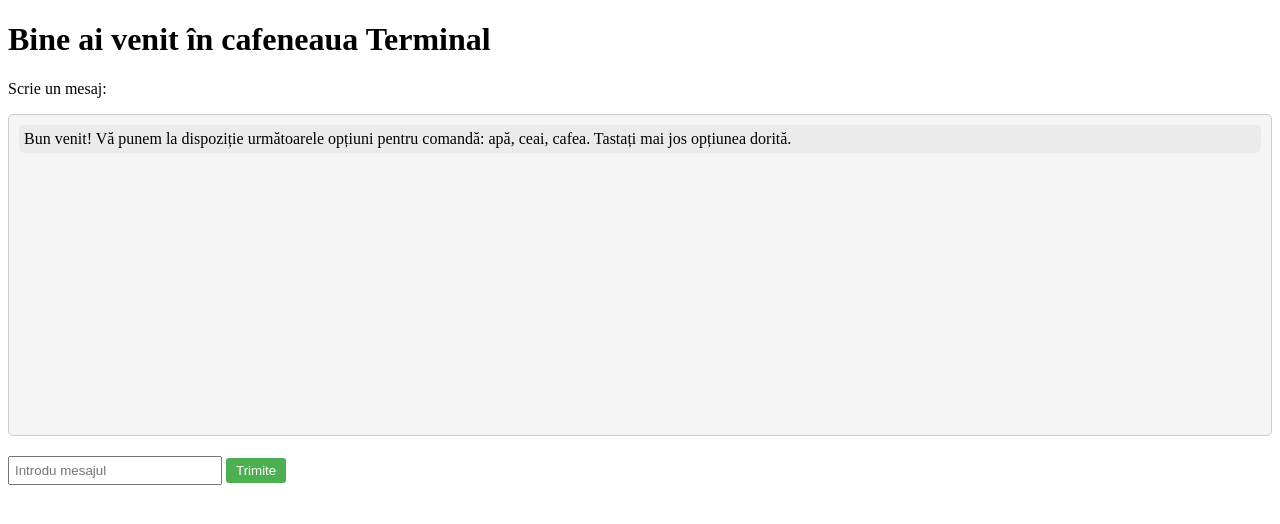
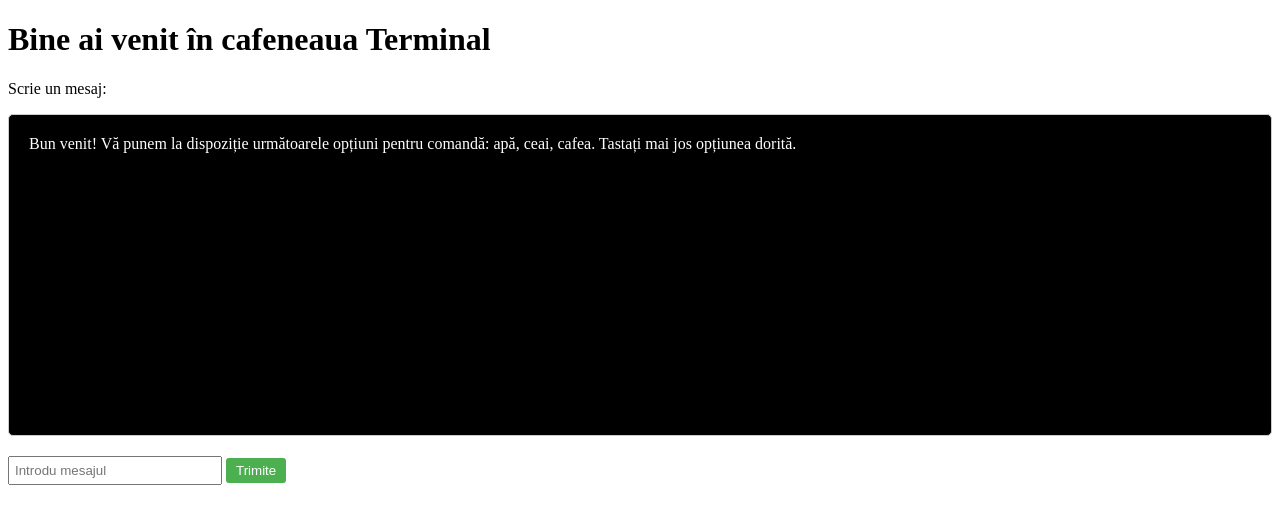
Before and after one commit to emimaostafe/b2tea, a PHP site: page /chat/chat.html in a window 1280 px wide. Shown: the top 524 px of the page. Run offline with PHP 8.4, Linux system fonts and the light colour scheme.

Commit message:
cu asta incep sa generez linkurile

```diff
--- a/client/chat/chat.css
+++ b/client/chat/chat.css
@@ -1,8 +1,10 @@
+
+
 /* Stilizare pentru chat */
 #chat-container {
   list-style-type: none;
   padding: 10px;
-    background-color: #f5f5f5;
+  background-color: black;
   border: 1px solid #ccc;
   border-radius: 5px;
   height: 300px;
@@ -11,10 +13,12 @@
 
 /* Stilizare pentru mesaje */
 .message {
-    padding: 5px;
+  padding:10px;
+  margin: auto;
   margin-bottom: 10px;
-    background-color: #ebebeb;
+  background-color:black;
   border-radius: 5px;
+  color: white;
 }
 
 /* Stilizare pentru formularul de chat */
```
Also changed, not shown: client/chat/chat.js (+0 -11 lines), client/chat/chat.html (line endings or trailing spaces). Lines whose indentation alone changed are shown as unchanged.
